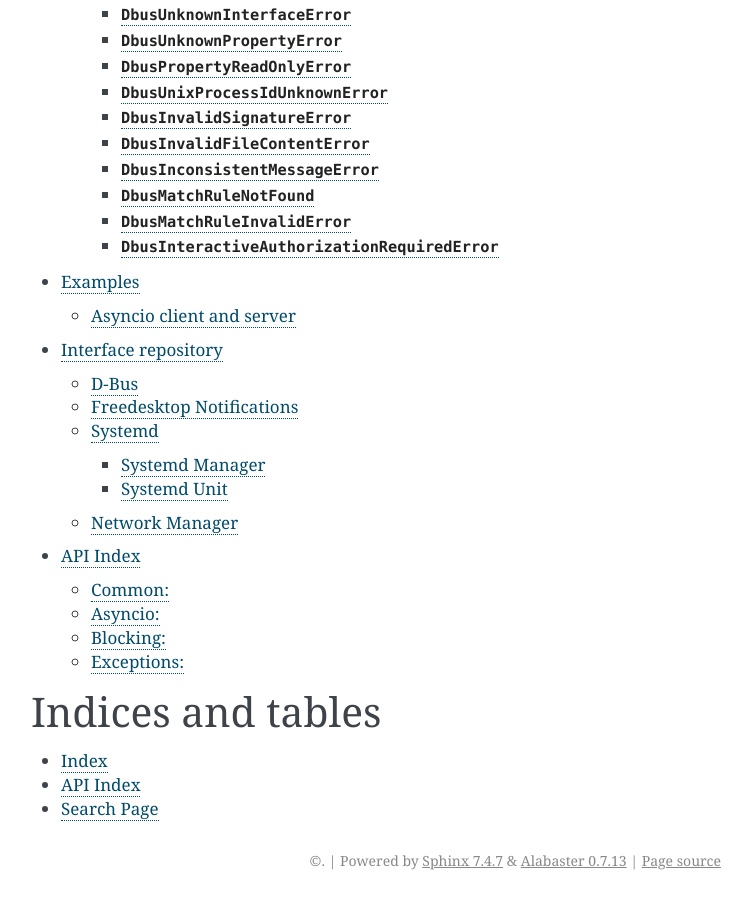
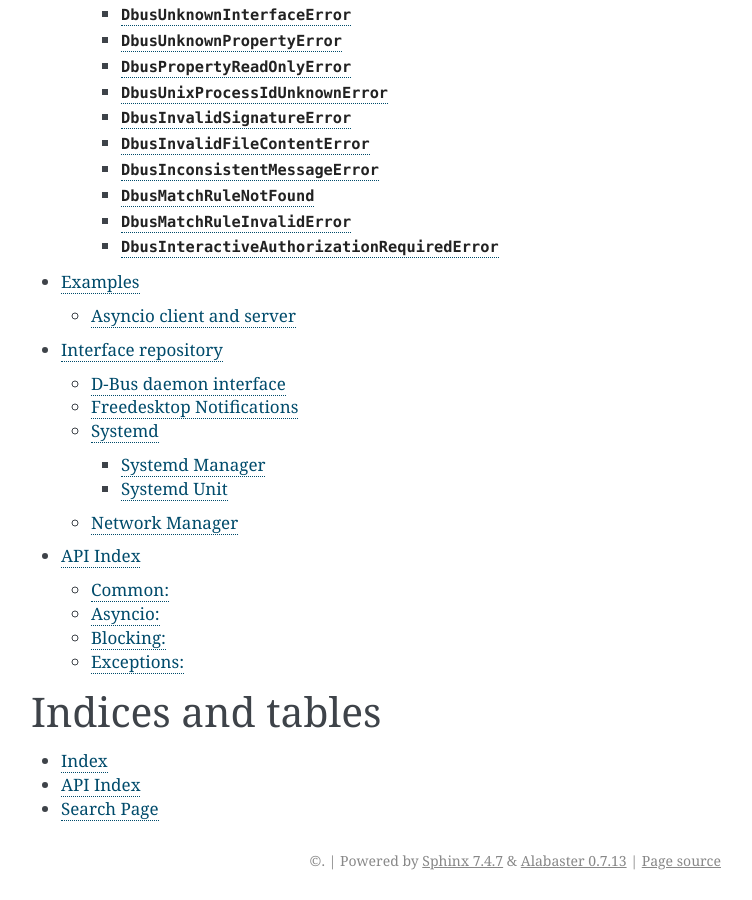
Before and after one commit to python-sdbus/python-sdbus, a Sphinx documentation site: the page built from docs/index.rst, in a window 1280 px wide and 900 px high, scrolled down 3335 px. Shown: the whole window, without its empty margins (389-1141 px from the left). Built offline with Sphinx 7.4.7, drawn with Linux system fonts in a browser that asks for light colours.

Commit message:
docs: Use new dbus daemon interface location

```diff
--- a/docs/proxies/dbus.rst
+++ b/docs/proxies/dbus.rst
@@ -1,5 +1,5 @@
-D-Bus
+D-Bus daemon interface
 =============================
 
-.. automodule:: sdbus.async_proxies.freedesktop
+.. autoclass:: sdbus_async.dbus_daemon.FreedesktopDbus
     :members:
```
